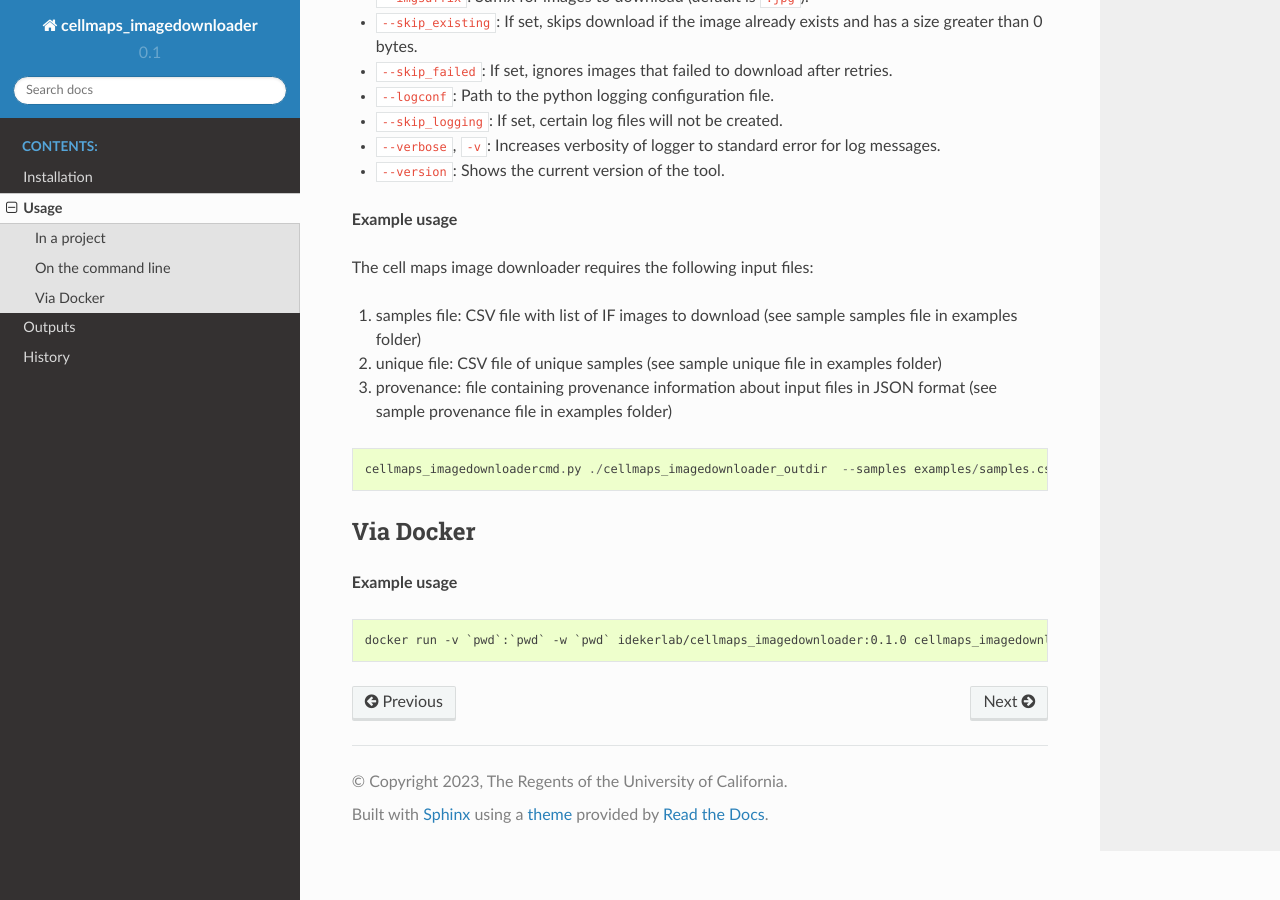
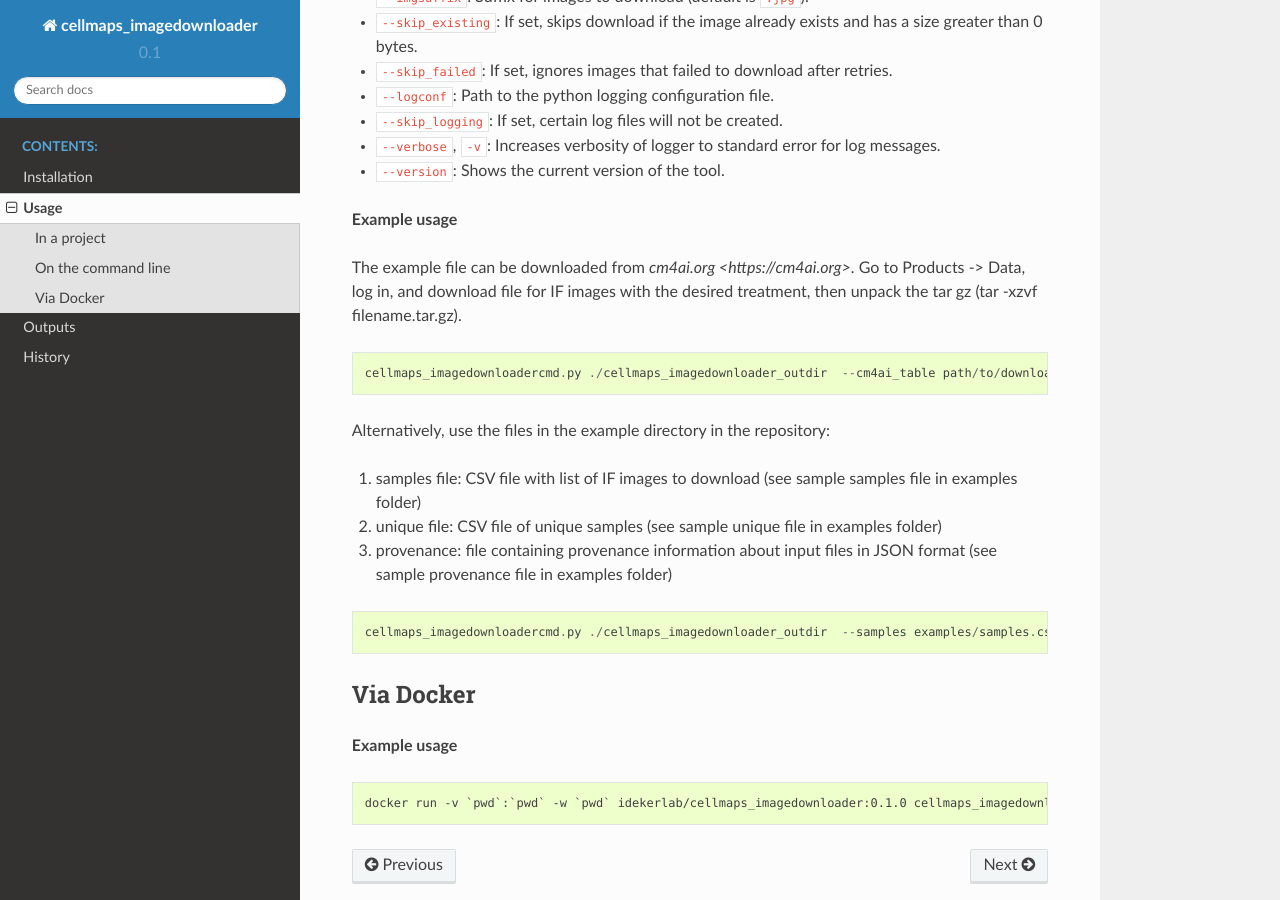
Before and after one commit to idekerlab/cellmaps_imagedownloader, a Sphinx documentation site: the page built from docs/usage.rst, in a window 1280 px wide and 900 px high, scrolled down 1473 px. Built offline with Sphinx 7.4.7 and the Read the Docs theme 2.0.0, drawn with Linux system fonts in a browser that asks for light colours; pages that are not in the unit, such as notebooks, are missing from menus.

Commit message:
Update usage example

```diff
--- a/docs/usage.rst
+++ b/docs/usage.rst
@@ -61,7 +61,15 @@ For information invoke :code:`cellmaps_imagedownloadercmd.py -h`
 
 **Example usage**
 
-The cell maps image downloader requires the following input files:
+The example file can be downloaded from `cm4ai.org <https://cm4ai.org>`. Go to Products -> Data, log in, and download file for IF images with the desired treatment,
+then unpack the tar gz (tar -xzvf filename.tar.gz).
+
+.. code-block::
+
+   cellmaps_imagedownloadercmd.py ./cellmaps_imagedownloader_outdir  --cm4ai_table path/to/downloaded/unpacked/dir --provenance examples/provenance.json
+
+
+Alternatively, use the files in the example directory in the repository:
 
 1) samples file: CSV file with list of IF images to download (see sample samples file in examples folder)
 2) unique file: CSV file of unique samples (see sample unique file in examples folder)
```
